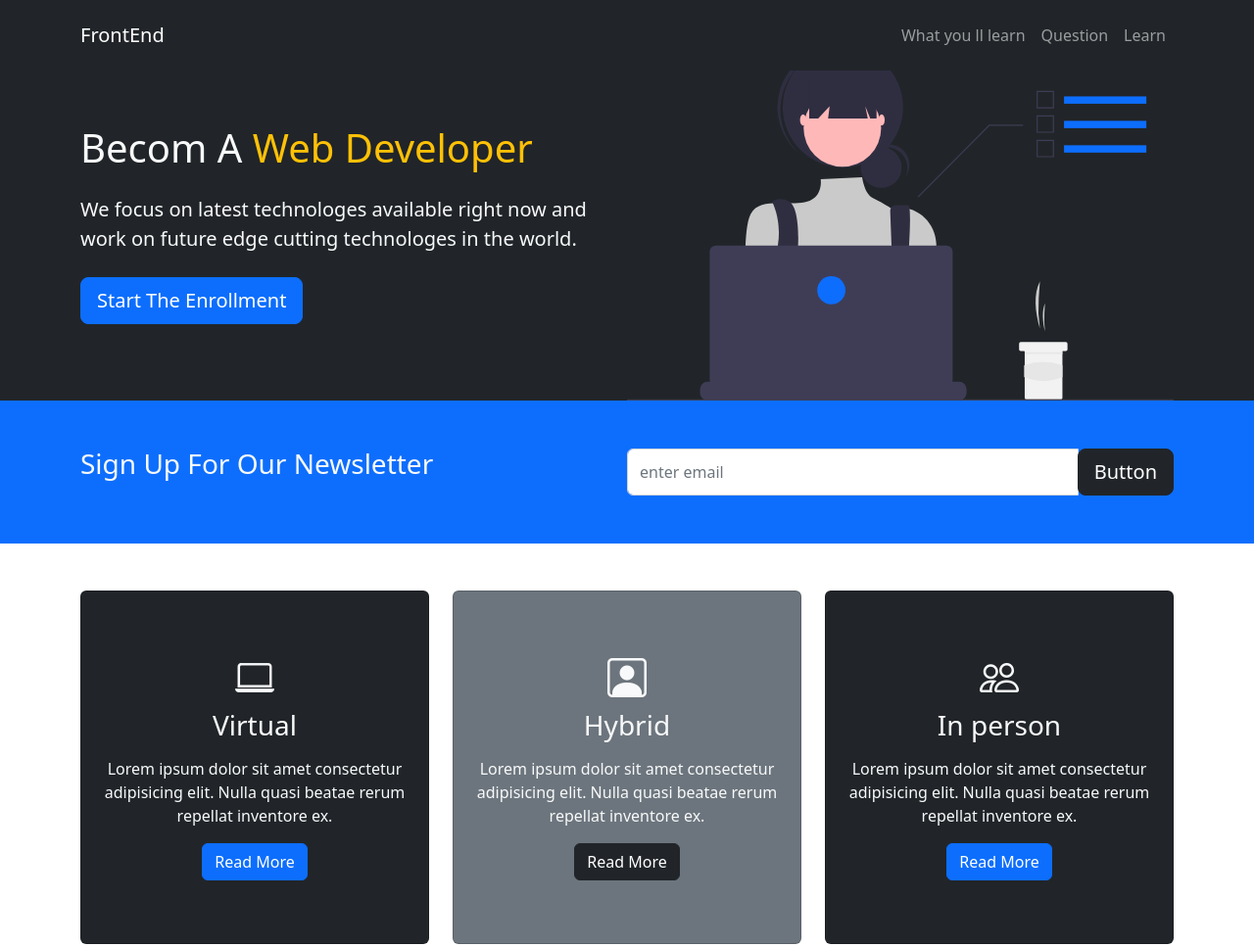
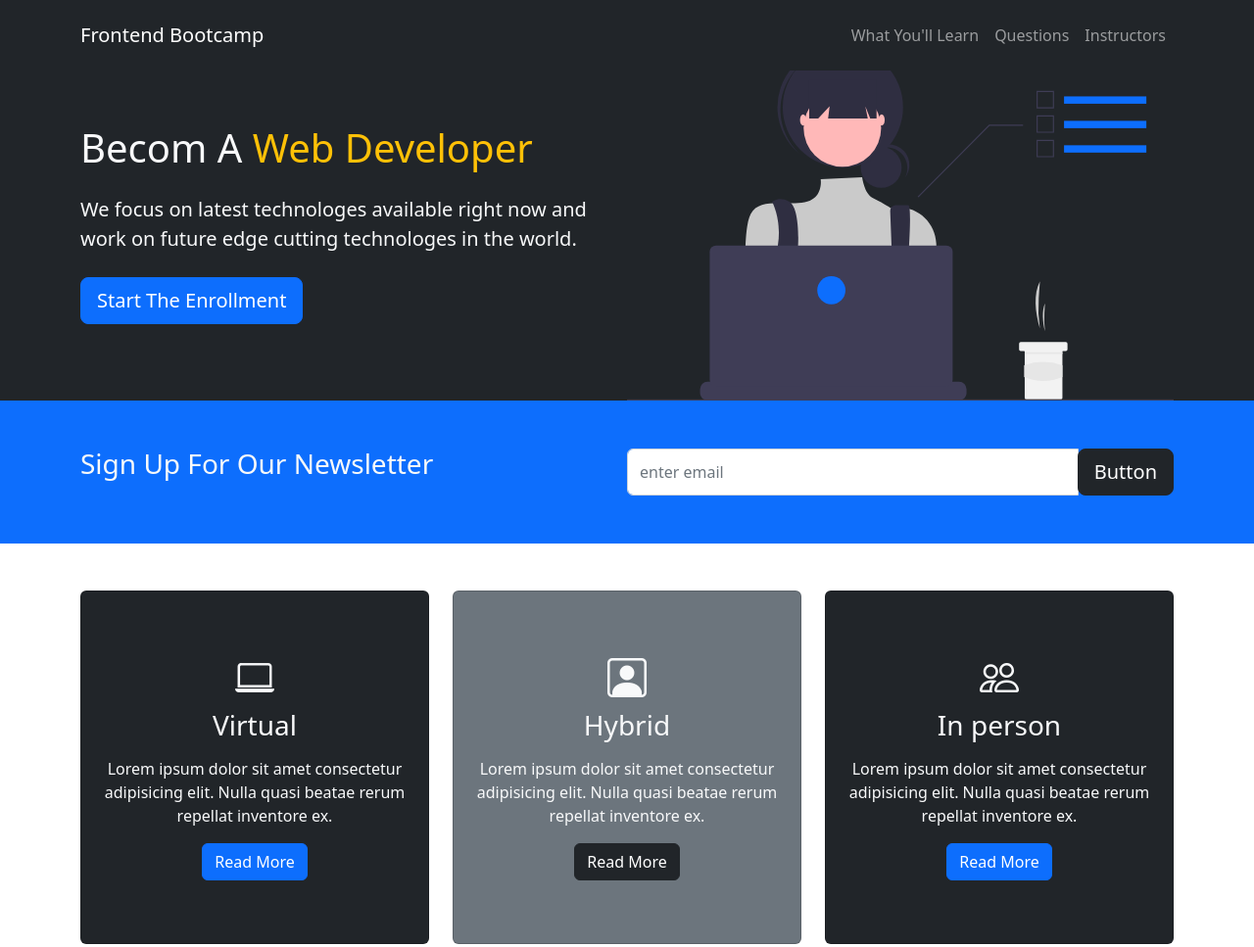
Before and after one commit to MuhammadZohaibAwan/Bootstrap-5-Grids-and-flex-services-website, a plain HTML site: page index.html in a window 1280 px wide. Shown: the top 967 px of the page at 98% size. Drawn offline with nearby package versions, Linux system fonts and the light colour scheme.

Commit message:
Update index.html

```diff
--- a/index.html
+++ b/index.html
@@ -15,29 +15,35 @@
 </head>
 
 <body>
-  <div class="nav navbar navbar-expand-lg bg-dark navbar-dark py-3 fixed-top">
+   <nav class="navbar navbar-expand-lg bg-dark navbar-dark py-3 fixed-top">
       <div class="container">
-      <a href="#" class="navbar-brand">FrontEnd</a>
+        <a href="#" class="navbar-brand">Frontend Bootcamp</a>
 
-      <button class="navbar-toggler" type="button" data-bs-toggle="collapse" data-bs-target="#navmenu">
-        <span class="navbar-toggler-icon"> </span>
+        <button
+          class="navbar-toggler"
+          type="button"
+          data-bs-toggle="collapse"
+          data-bs-target="#navmenu"
+        >
+          <span class="navbar-toggler-icon"></span>
         </button>
 
         <div class="collapse navbar-collapse" id="navmenu">
-        <div class="navbar-nav ms-auto">
+          <ul class="navbar-nav ms-auto">
             <li class="nav-item">
-            <a href="#learn" class="nav-link">What you ll learn</a>
+              <a href="#learn" class="nav-link">What You'll Learn</a>
             </li>
             <li class="nav-item">
-            <a href="#questions" class="nav-link">Question</a>
+              <a href="#questions" class="nav-link">Questions</a>
             </li>
             <li class="nav-item">
-            <a href="#learn" class="nav-link">Learn</a>
+              <a href="#instructors" class="nav-link">Instructors</a>
             </li>
+          </ul>
         </div>
       </div>
-    </div>
-  </div>
+    </nav>
+
 
   <!--showcase-->
   <section class="bg-dark text-light p-5 p-lg-0 pt-lg-5 text-center text-sm-start">
```
Lines whose indentation alone changed are shown as unchanged.
